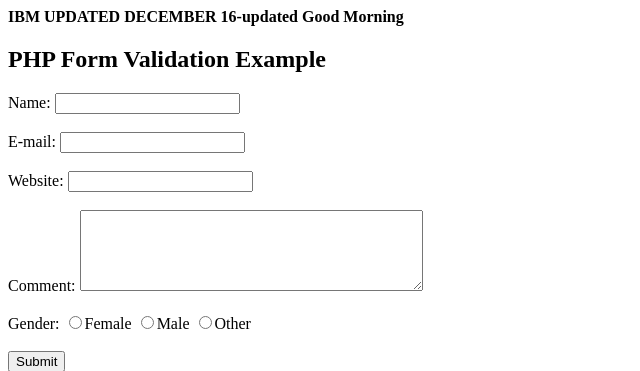
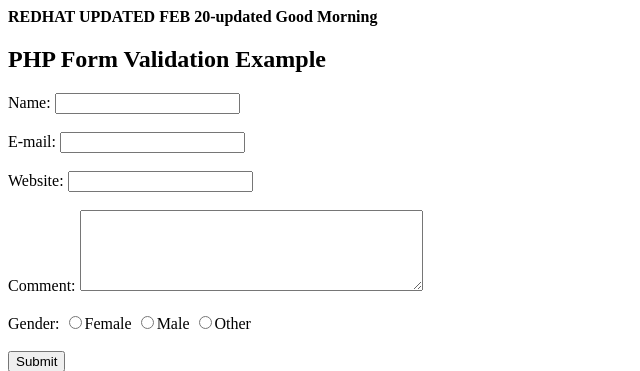
Before and after one commit to anandpavithran/phpdemo, a PHP site: page / in a window 1280 px wide. Shown: the top 371 px of the page, without its empty margins (0-640 px from the left). Run offline with PHP 8.4, Linux system fonts and the light colour scheme.

Commit message:
Update index.php

```diff
--- a/index.php
+++ b/index.php
@@ -3,7 +3,7 @@
 <head>
 </head>
 <body>
-  <b>IBM UPDATED DECEMBER 16-updated Good Morning</b>
+  <b>REDHAT UPDATED FEB 20-updated Good Morning</b>
 <?php
 // define variables and set to empty values
 $name = $email = $gender = $comment = $website = "";
```
